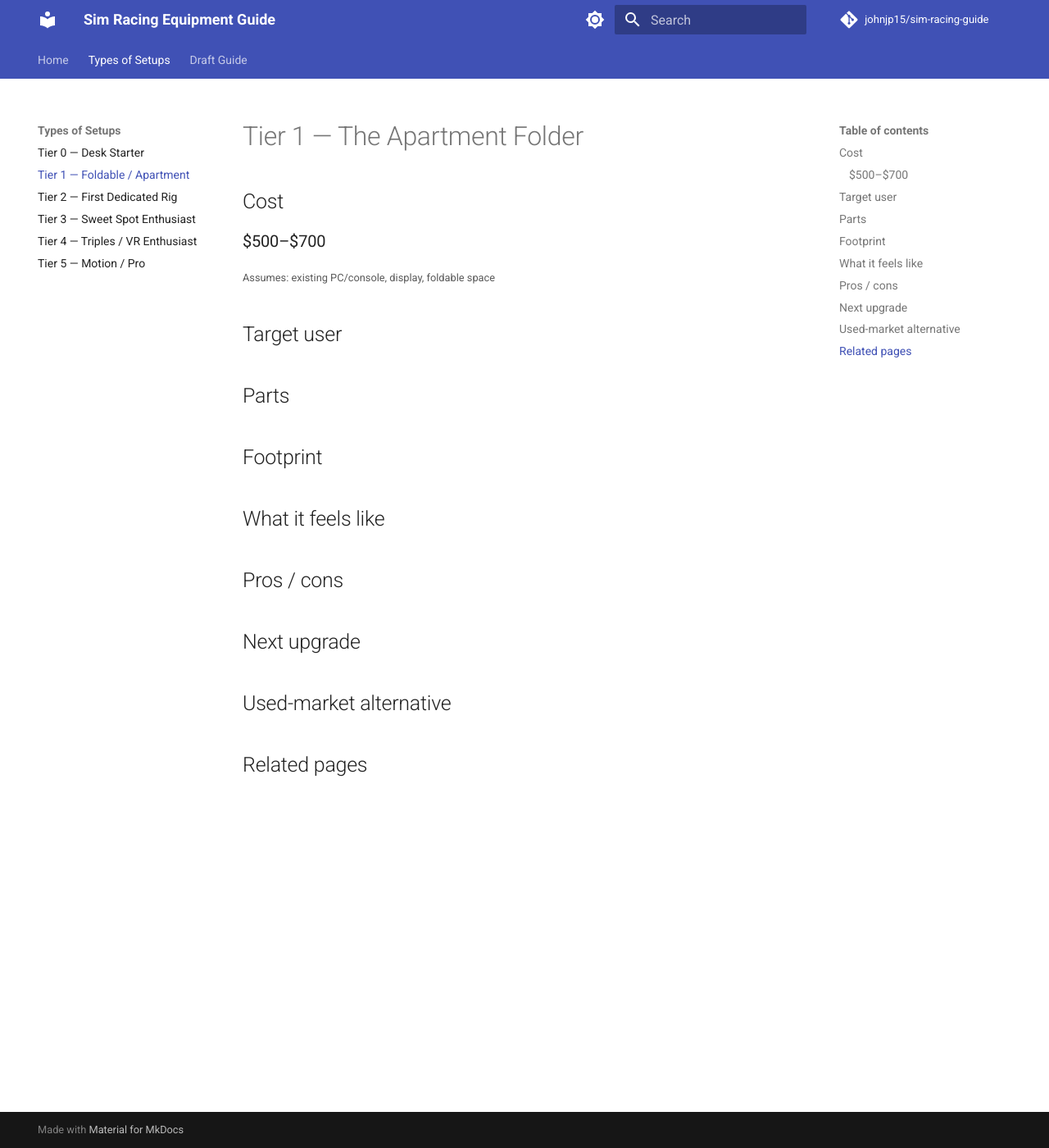
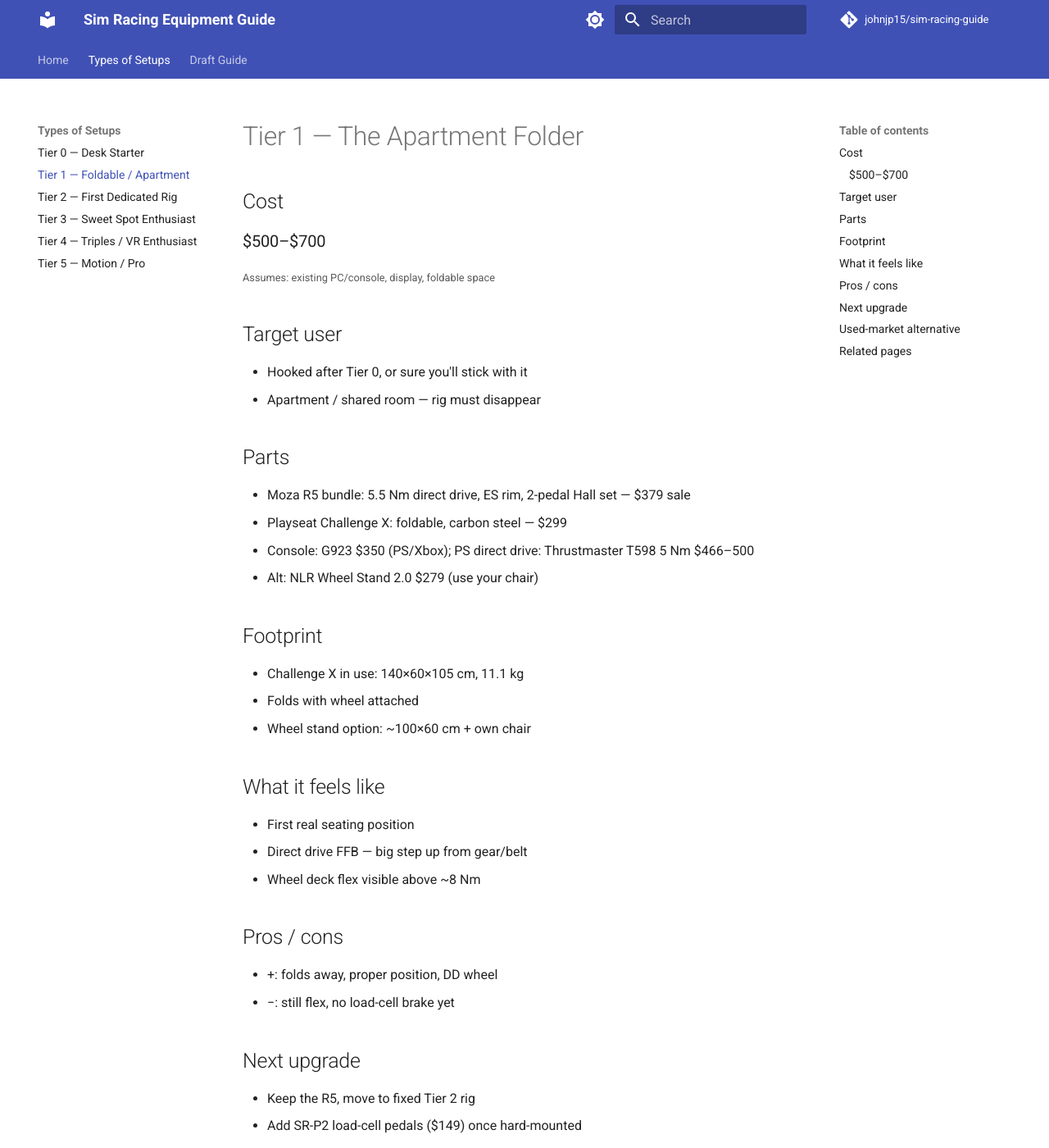
Before and after one commit to johnjp15/sim-racing-guide, an MkDocs documentation site: the page built from docs/builds/tier-1-foldable-apartment.md, in a window 1280 px wide and 1400 px high. Shown: the whole window at 82% size. Built offline with MkDocs 1.6.1 and Material for MkDocs 9.7.7, drawn with Linux system fonts in a browser that asks for light colours; comment, search, counter and statistics services are not loaded; some of the changed text lies outside the part shown.

Commit message:
Lightly fill Tier 0 and Tier 1 pages

```diff
--- a/docs/builds/tier-1-foldable-apartment.md
+++ b/docs/builds/tier-1-foldable-apartment.md
@@ -10,32 +10,43 @@
 
 ## Target user
 
-<!-- TODO -->
+- Hooked after Tier 0, or sure you'll stick with it
+- Apartment / shared room — rig must disappear
 
 ## Parts
 
-<!-- TODO -->
+- Moza R5 bundle: 5.5 Nm direct drive, ES rim, 2-pedal Hall set — $379 sale
+- Playseat Challenge X: foldable, carbon steel — $299
+- Console: G923 $350 (PS/Xbox); PS direct drive: Thrustmaster T598 5 Nm $466–500
+- Alt: NLR Wheel Stand 2.0 $279 (use your chair)
 
 ## Footprint
 
-<!-- TODO -->
+- Challenge X in use: 140×60×105 cm, 11.1 kg
+- Folds with wheel attached
+- Wheel stand option: ~100×60 cm + own chair
 
 ## What it feels like
 
-<!-- TODO -->
+- First real seating position
+- Direct drive FFB — big step up from gear/belt
+- Wheel deck flex visible above ~8 Nm
 
 ## Pros / cons
 
-<!-- TODO -->
+- \+: folds away, proper position, DD wheel
+- −: still flex, no load-cell brake yet
 
 ## Next upgrade
 
-<!-- TODO -->
+- Keep the R5, move to fixed Tier 2 rig
+- Add SR-P2 load-cell pedals ($149) once hard-mounted
 
 ## Used-market alternative
 
-<!-- TODO -->
+- Original Playseat Challenge ~$120–180; check straps + plastic wheel-deck clamp
 
 ## Related pages
 
-<!-- TODO -->
+- [Tier 0 — Desk Starter](tier-0-desk-starter.md)
+- [Tier 2 — First Dedicated Rig](tier-2-first-dedicated-rig.md)
```
Also changed, not shown: docs/builds/tier-0-desk-starter.md (+14 -7 lines).
